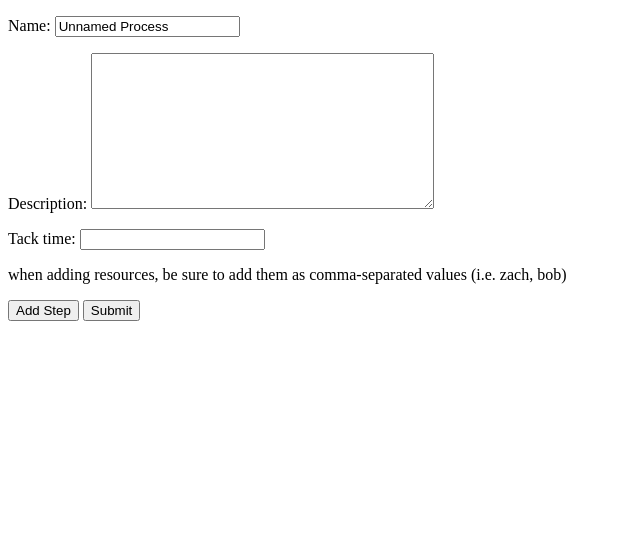
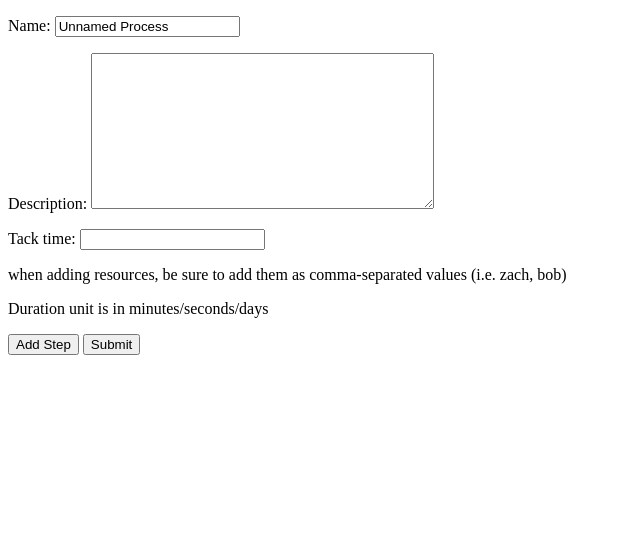
Before and after one commit to Zach-Rose/operations_management, a Django app: page /intake_form/ in a window 1280 px wide. Shown: the top 554 px of the page, without its empty margins (0-640 px from the left). Before the commit the page ends 321 px from the top, so only its background shows below. Run offline with Django 5.2, Linux system fonts and the light colour scheme; some libraries are stand-ins or nearby versions.

Commit message:
adding professor suggestions1

```diff
--- a/intake_form/templates/index.html
+++ b/intake_form/templates/index.html
@@ -13,6 +13,7 @@
         {{ form.as_p }}
         <div id="steps-container"></div>
         <p>when adding resources, be sure to add them as comma-separated values (i.e. zach, bob)</p>
+        <p>Duration unit is in minutes/seconds/days</p>
         <button type="button" id="add-step">Add Step</button>
         <button type="submit">Submit</button>
     </form>
```
